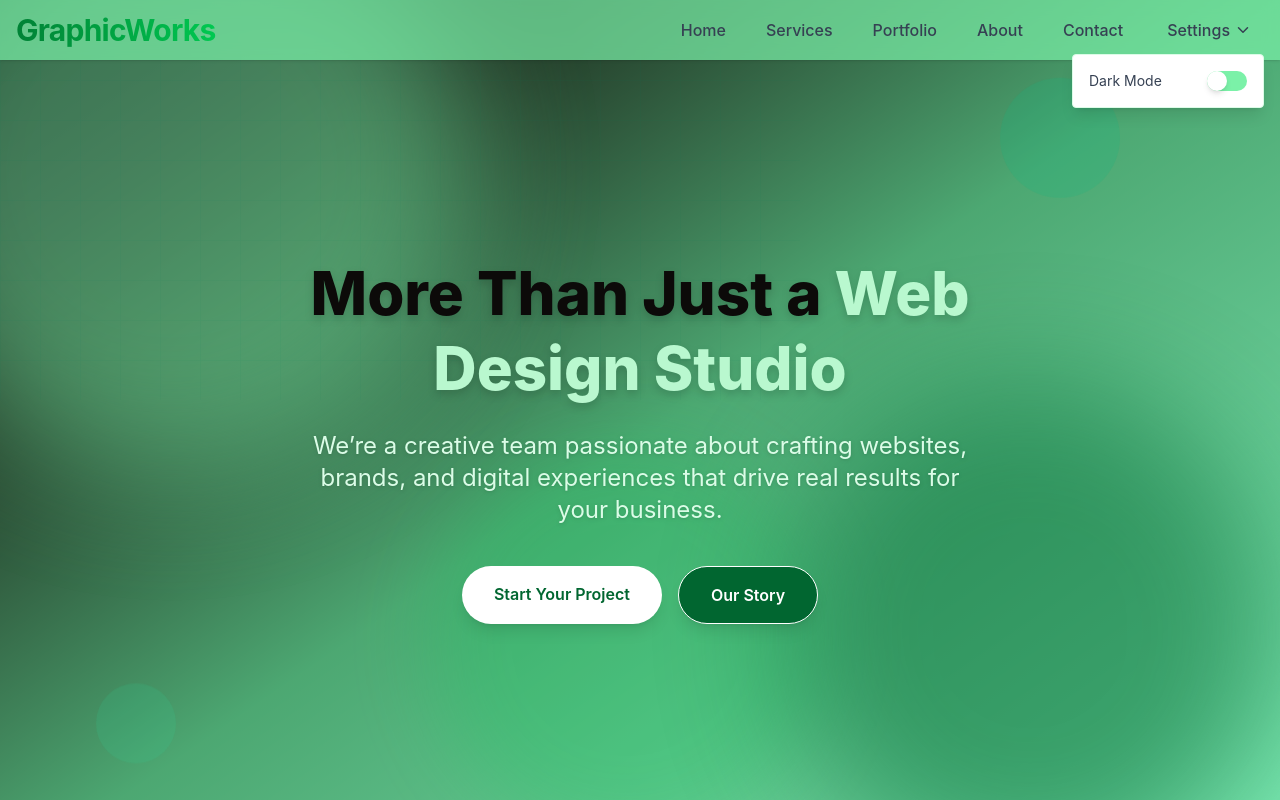
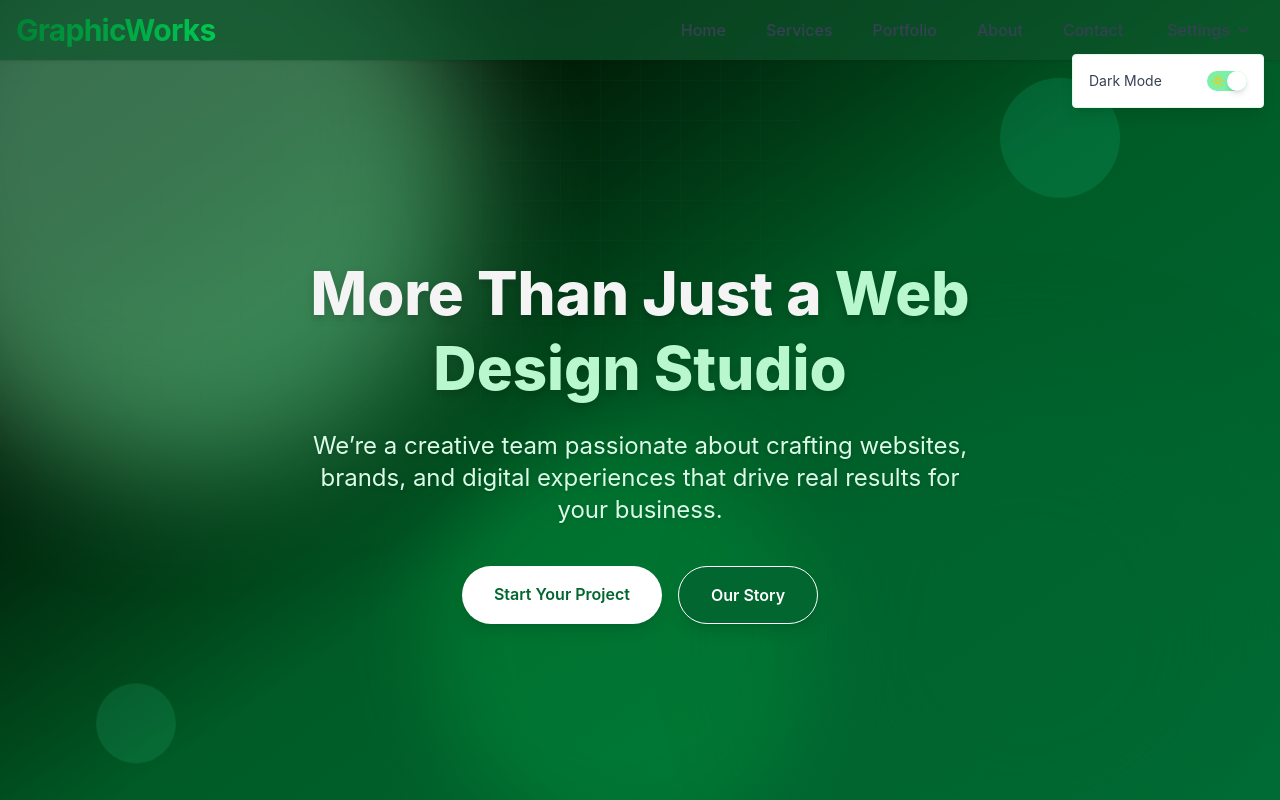
Before and after one commit to mmm1602/graphic-works-website, a Next.js app: page /about in a window 1280 px wide. Both pictures are taken after a click on the button "Settings". Shown: the top 800 px of the page. Built offline with nearby package versions, Linux system fonts and the light colour scheme.

Commit message:
fixed darkmode default

```diff
--- a/components/Navbar.tsx
+++ b/components/Navbar.tsx
@@ -1,20 +1,22 @@
 'use client';
 import { useState, useEffect, useRef } from 'react';
 import Link from 'next/link';
-import { Menu, X, ChevronDown } from 'lucide-react';
+import { Menu, X, ChevronDown, Sun, Moon } from 'lucide-react';
 
 export default function Navbar() {
   const [isOpen, setIsOpen] = useState(false);
-  const [isDarkMode, setIsDarkMode] = useState(false);
+  const [isDarkMode, setIsDarkMode] = useState(true); // Default to dark mode
   const [showSettings, setShowSettings] = useState(false);
   const [showNavbar, setShowNavbar] = useState(true);
   const settingsRef = useRef<HTMLDivElement>(null);
   const lastScrollY = useRef(0);
 
   useEffect(() => {
-    const storedDarkMode = localStorage.getItem('darkMode') === 'true';
-    setIsDarkMode(storedDarkMode);
-    document.documentElement.classList.toggle('dark', storedDarkMode);
+    const storedDarkMode = localStorage.getItem('darkMode');
+    const prefersDark = window.matchMedia('(prefers-color-scheme: dark)').matches;
+    const darkMode = storedDarkMode !== null ? storedDarkMode === 'true' : true; // Default to true
+    setIsDarkMode(darkMode);
+    document.documentElement.classList.toggle('dark', darkMode);
   }, []);
 
   useEffect(() => {
@@ -114,7 +116,13 @@ export default function Navbar() {
                       onChange={toggleDarkMode}
                       className="sr-only"
                     />
-                    <div className="w-10 h-5 bg-green-300 dark:bg-green-800 rounded-full transition-all duration-300">
+                    <div className="w-10 h-5 bg-green-300 dark:bg-green-800 rounded-full transition-all duration-300 flex items-center px-1 relative">
+                      <span className="absolute left-1 top-1/2 -translate-y-1/2">
+                        <Sun size={14} className="text-yellow-400" />
+                      </span>
+                      <span className="absolute right-1 top-1/2 -translate-y-1/2">
+                        <Moon size={14} className="text-gray-700 dark:text-gray-200" />
+                      </span>
                       <div
                         className={`absolute top-0 left-0 w-5 h-5 bg-white dark:bg-green-400 rounded-full shadow-md transform transition-transform duration-300 ${
                           isDarkMode ? 'translate-x-5' : 'translate-x-0'
@@ -168,7 +176,13 @@ export default function Navbar() {
                       onChange={toggleDarkMode}
                       className="sr-only"
                     />
-                    <div className="w-10 h-5 bg-green-300 dark:bg-green-800 rounded-full transition-all duration-300">
+                    <div className="w-10 h-5 bg-green-300 dark:bg-green-800 rounded-full transition-all duration-300 flex items-center px-1 relative">
+                      <span className="absolute left-1 top-1/2 -translate-y-1/2">
+                        <Sun size={14} className="text-yellow-400" />
+                      </span>
+                      <span className="absolute right-1 top-1/2 -translate-y-1/2">
+                        <Moon size={14} className="text-gray-700 dark:text-gray-200" />
+                      </span>
                       <div
                         className={`absolute top-0 left-0 w-5 h-5 bg-white dark:bg-green-400 rounded-full shadow-md transform transition-transform duration-300 ${
                           isDarkMode ? 'translate-x-5' : 'translate-x-0'
```
